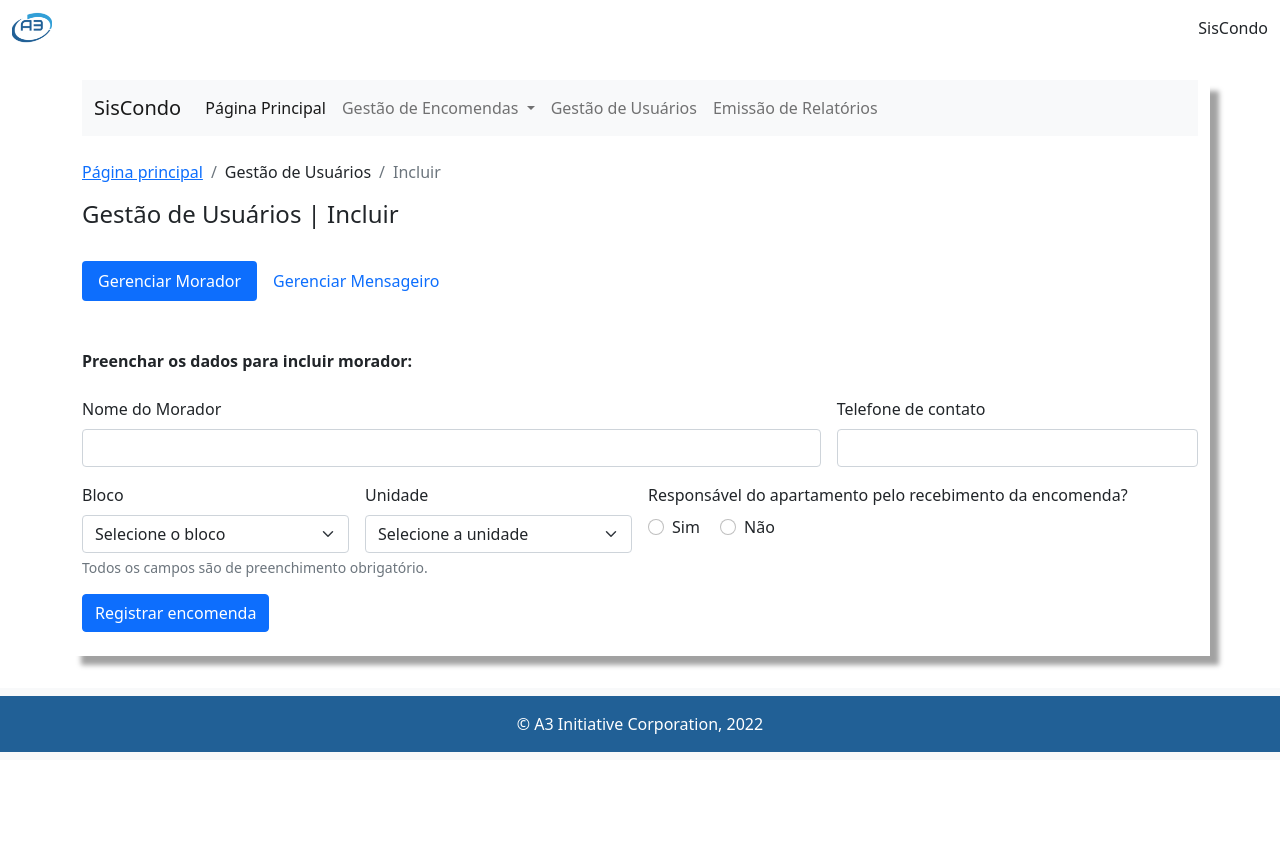
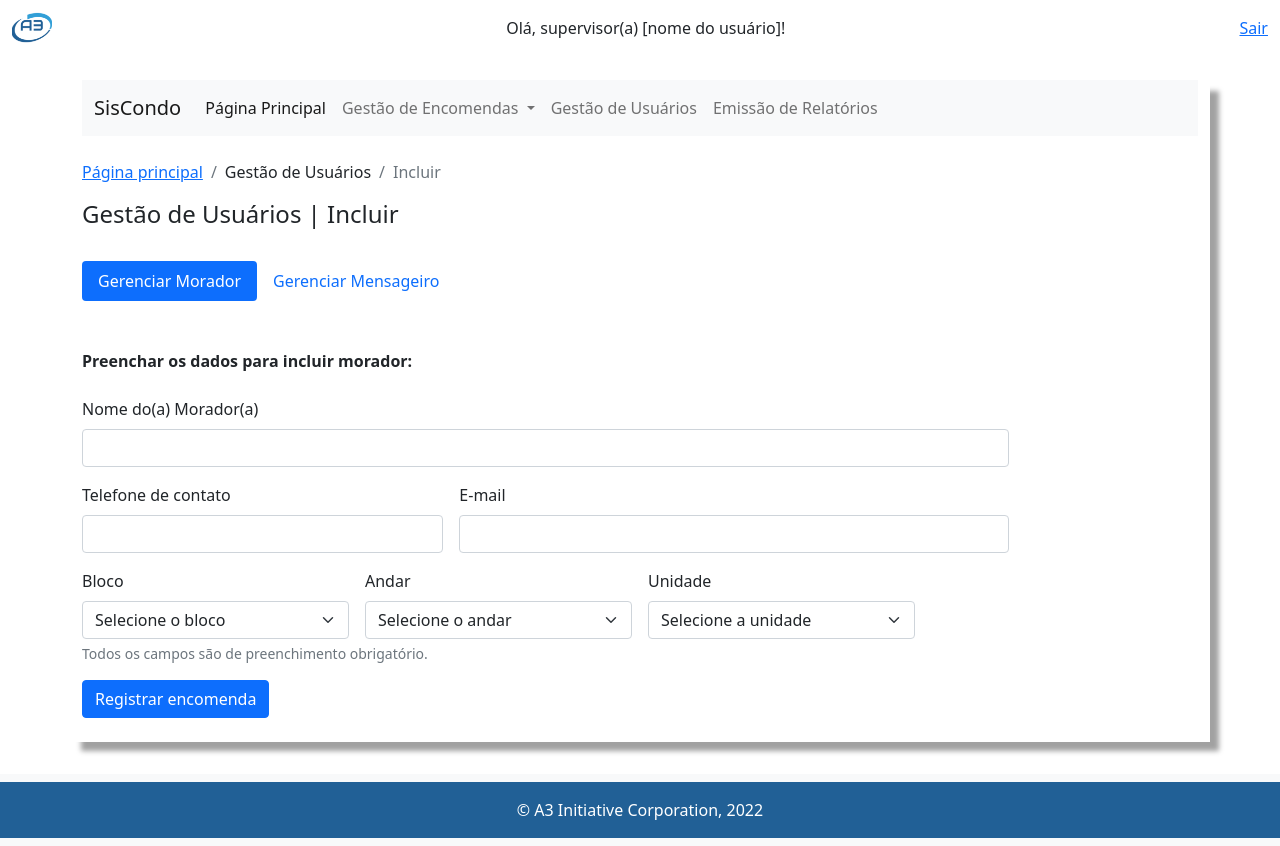
Before and after one commit to A3initiative/projeto, a plain HTML site: page manterUsuario.html in a window 1280 px wide. Before the commit the page ends 800 px from the top, so only its background shows below. Drawn offline with nearby package versions, Linux system fonts and the light colour scheme.

Commit message:
Alterações e ajustes pós-reunião

```diff
--- a/manterUsuario.html
+++ b/manterUsuario.html
@@ -22,7 +22,8 @@
           alt=""
           class="d-inline-block align-text-top"
         />
-        SisCondo
+        Olá, supervisor(a) [nome do usuário]!
+        <a href="">Sair</a>
       </div>
     </header>
 
@@ -73,7 +74,7 @@
                       <a class="dropdown-item" href="#">Registrar encomenda</a>
                     </li>
                     <li>
-                      <a class="dropdown-item" href="#">Abandonar encomenda</a>
+                      <a class="dropdown-item" href="#">Alterar encomenda</a>
                     </li>
                   </ul>
                 </li>
@@ -128,9 +129,9 @@
               ><strong>Preenchar os dados para incluir morador:</strong></label
             >
           </div>
-          <div class="col-md-8">
+          <div class="col-md-10">
             <label for="selectNomeMorador" class="form-label"
-              >Nome do Morador</label
+              >Nome do(a) Morador(a)</label
             >
             <input
               type="text"
@@ -150,6 +151,15 @@
               aria-describedby="contatoHelp"
             />
           </div>
+          <div class="col-md-6">
+            <label for="inputEmailMorador" class="form-label">E-mail</label>
+            <input
+              type="email"
+              class="form-control"
+              id="InputEmailMorador"
+              aria-describedby="contatoHelp"
+            />
+          </div>
           <div class="col-md-3">
             <label for="selectBloco" class="form-label">Bloco</label>
             <select id="selectBloco" class="form-select">
@@ -160,6 +170,15 @@
             </select>
           </div>
           <div class="col-md-3">
+            <label for="selectBloco" class="form-label">Andar</label>
+            <select id="selectBloco" class="form-select">
+              <option selected>Selecione o andar</option>
+              <option>1º andar</option>
+              <option>2º andar</option>
+              <option>3º andar</option>
+            </select>
+          </div>
+          <div class="col-md-3">
             <label for="selectUnidade" class="form-label">Unidade</label>
             <select id="selectUnidade" class="form-select">
               <option selected>Selecione a unidade</option>
@@ -167,33 +186,6 @@
               <option>Unidade B</option>
               <option>Unidade C</option>
             </select>
-          </div>
-
-          <div class="col-md-6">
-            <label for="selectFornecedor" class="form-label"
-              >Responsável do apartamento pelo recebimento da encomenda?</label
-            >
-            <br />
-            <div class="form-check form-check-inline">
-              <input
-                class="form-check-input"
-                type="radio"
-                name="inlineRadioOptions"
-                id="inlineRadio1"
-                value="option1"
-              />
-              <label class="form-check-label" for="inlineRadio1">Sim</label>
-            </div>
-            <div class="form-check form-check-inline">
-              <input
-                class="form-check-input"
-                type="radio"
-                name="inlineRadioOptions"
-                id="inlineRadio2"
-                value="option2"
-              />
-              <label class="form-check-label" for="inlineRadio2">Não</label>
-            </div>
           </div>
 
           <div id="helpCampos" class="form-text">
```
Also changed, not shown: emitirRelatorio.html (+6 -28 lines), manterEncomenda_consultar.html (+4 -3 lines), manterEncomenda_mensageiro.html (+3 -2 lines), manterEncomenda_registrar.html (+23 -31 lines), verificarEncomenda.html (+15 -5 lines).
